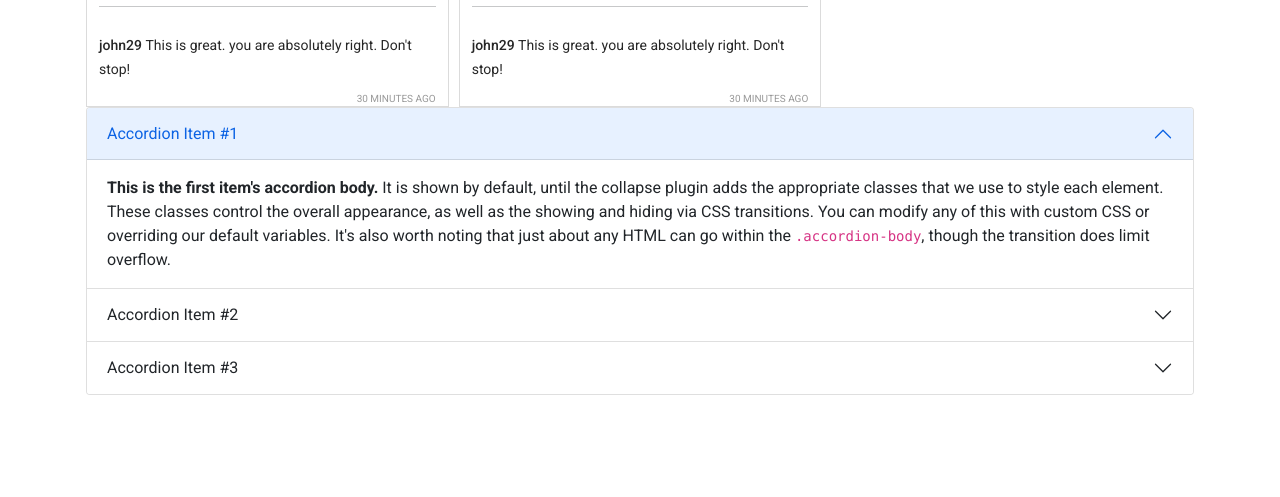
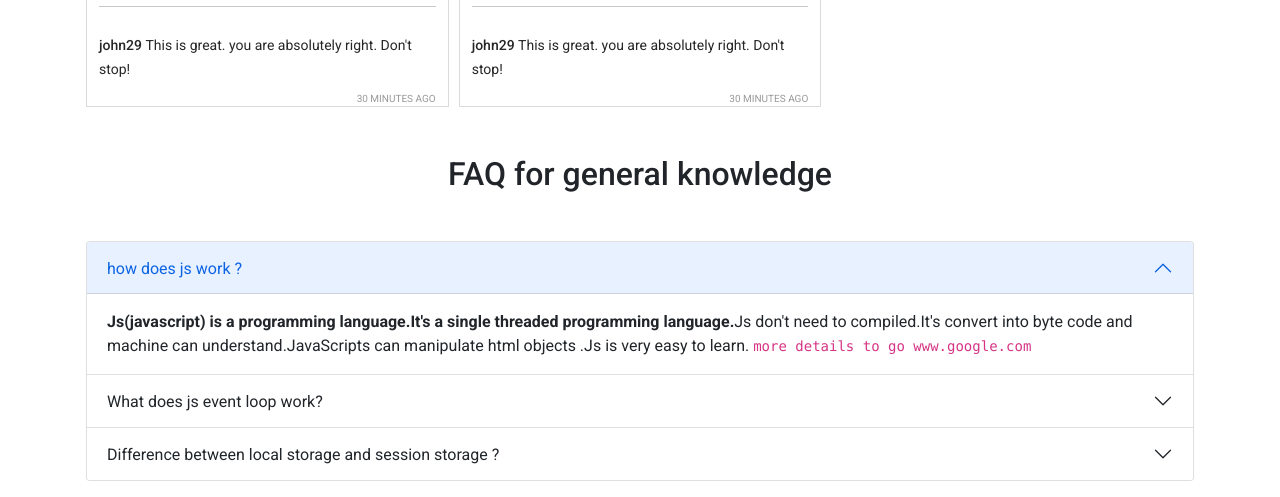
Before and after one commit to Mahamudul5/fixing-some-bug, a plain HTML site: page index.html in a window 1280 px wide. Shown: the part 1425-1922 px from the top of the page. Before the commit the page ends 1836 px from the top, so only its background shows below. Drawn offline with nearby package versions, Linux system fonts and the light colour scheme.

Commit message:
faq section complete

```diff
--- a/index.html
+++ b/index.html
@@ -62,23 +62,22 @@
         </div>
         <!-- faq section start  -->
         <section>
+            <h2 class="mt-5 mb-5 text-center">FAQ for general knowledge</h2>
             <div class="accordion" id="accordionExample">
                 <div class="accordion-item">
                     <h2 class="accordion-header" id="headingOne">
                         <button class="accordion-button" type="button" data-bs-toggle="collapse"
                             data-bs-target="#collapseOne" aria-expanded="true" aria-controls="collapseOne">
-                            Accordion Item #1
+                            how does js work ?
                         </button>
                     </h2>
                     <div id="collapseOne" class="accordion-collapse collapse show" aria-labelledby="headingOne"
                         data-bs-parent="#accordionExample">
                         <div class="accordion-body">
-                            <strong>This is the first item's accordion body.</strong> It is shown by default, until the
-                            collapse plugin adds the appropriate classes that we use to style each element. These
-                            classes control the overall appearance, as well as the showing and hiding via CSS
-                            transitions. You can modify any of this with custom CSS or overriding our default variables.
-                            It's also worth noting that just about any HTML can go within the
-                            <code>.accordion-body</code>, though the transition does limit overflow.
+                            <strong>Js(javascript) is a programming language.It's a single threaded programming
+                                language.</strong>Js don't need to compiled.It's convert into byte code and machine can
+                            understand.JavaScripts can manipulate html objects .Js is very easy to learn.
+                            <code>more details to go www.google.com</code>
                         </div>
                     </div>
                 </div>
@@ -86,18 +85,17 @@
                     <h2 class="accordion-header" id="headingTwo">
                         <button class="accordion-button collapsed" type="button" data-bs-toggle="collapse"
                             data-bs-target="#collapseTwo" aria-expanded="false" aria-controls="collapseTwo">
-                            Accordion Item #2
+                            What does js event loop work?
                         </button>
                     </h2>
                     <div id="collapseTwo" class="accordion-collapse collapse" aria-labelledby="headingTwo"
                         data-bs-parent="#accordionExample">
                         <div class="accordion-body">
-                            <strong>This is the second item's accordion body.</strong> It is hidden by default, until
-                            the collapse plugin adds the appropriate classes that we use to style each element. These
-                            classes control the overall appearance, as well as the showing and hiding via CSS
-                            transitions. You can modify any of this with custom CSS or overriding our default variables.
-                            It's also worth noting that just about any HTML can go within the
-                            <code>.accordion-body</code>, though the transition does limit overflow.
+                            <strong>Js event loop is a runing process.Event loop executes by call back function to
+                                circle
+                                itself,</strong> and js manages.Js can run code one line at a time,and it's not possible
+                            to run code parallel.but event loop makes illusion and beng multithreaderd.
+                            <code>more details go: www.google.com</code>
                         </div>
                     </div>
                 </div>
@@ -105,18 +103,17 @@
                     <h2 class="accordion-header" id="headingThree">
                         <button class="accordion-button collapsed" type="button" data-bs-toggle="collapse"
                             data-bs-target="#collapseThree" aria-expanded="false" aria-controls="collapseThree">
-                            Accordion Item #3
+                            Difference between local storage and session storage ?
                         </button>
                     </h2>
                     <div id="collapseThree" class="accordion-collapse collapse" aria-labelledby="headingThree"
                         data-bs-parent="#accordionExample">
                         <div class="accordion-body">
-                            <strong>This is the third item's accordion body.</strong> It is hidden by default, until the
-                            collapse plugin adds the appropriate classes that we use to style each element. These
-                            classes control the overall appearance, as well as the showing and hiding via CSS
-                            transitions. You can modify any of this with custom CSS or overriding our default variables.
-                            It's also worth noting that just about any HTML can go within the
-                            <code>.accordion-body</code>, though the transition does limit overflow.
+                            <strong>Local storage read only property and stored data across the browser
+                                sessions.</strong> On the other hand
+                            <strong>sessions stroage data spire when we reload the page or leave the page.</strong>
+
+                            <code>more details go: www.google.com</code>
                         </div>
                     </div>
                 </div>
```
